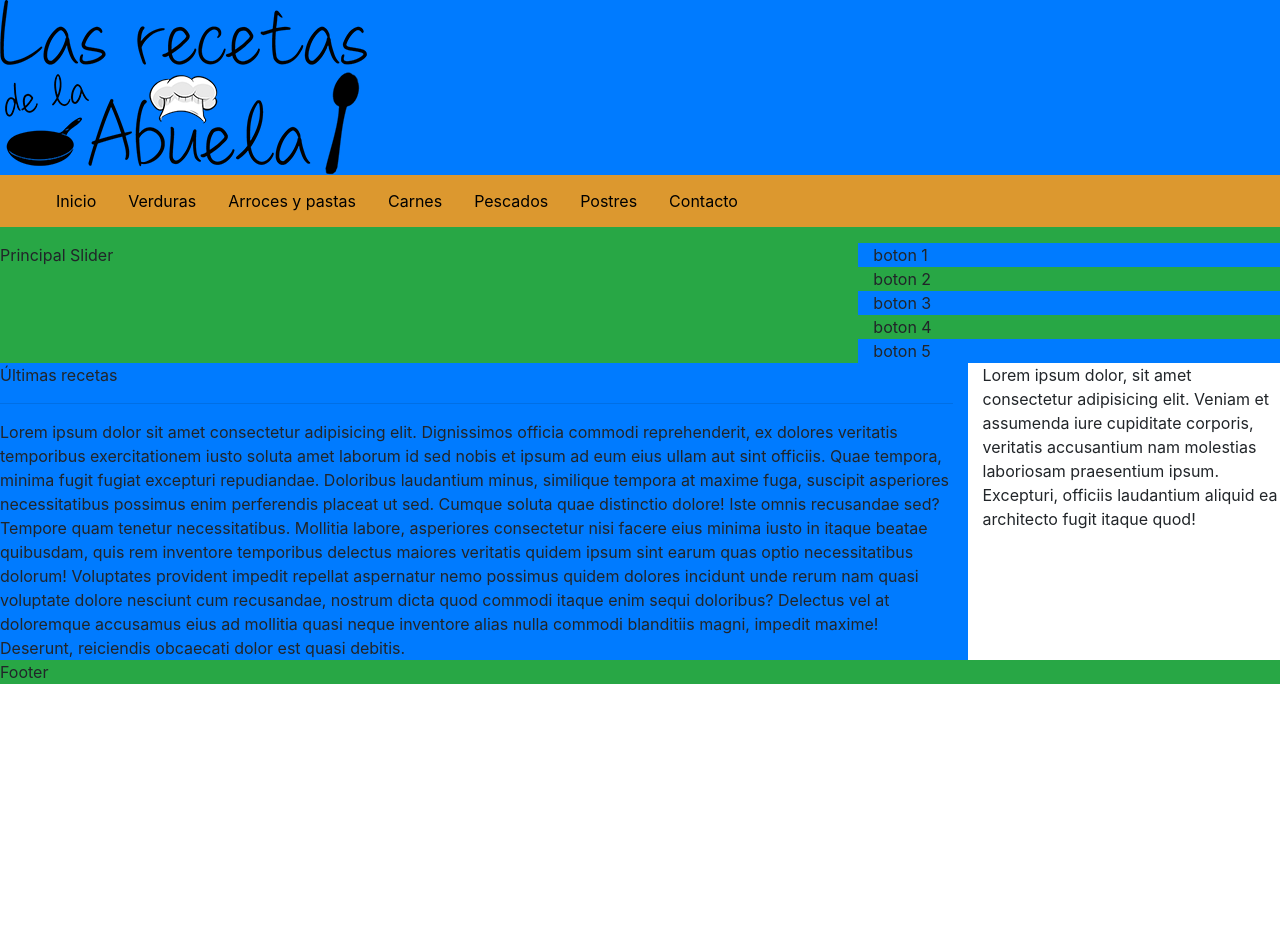
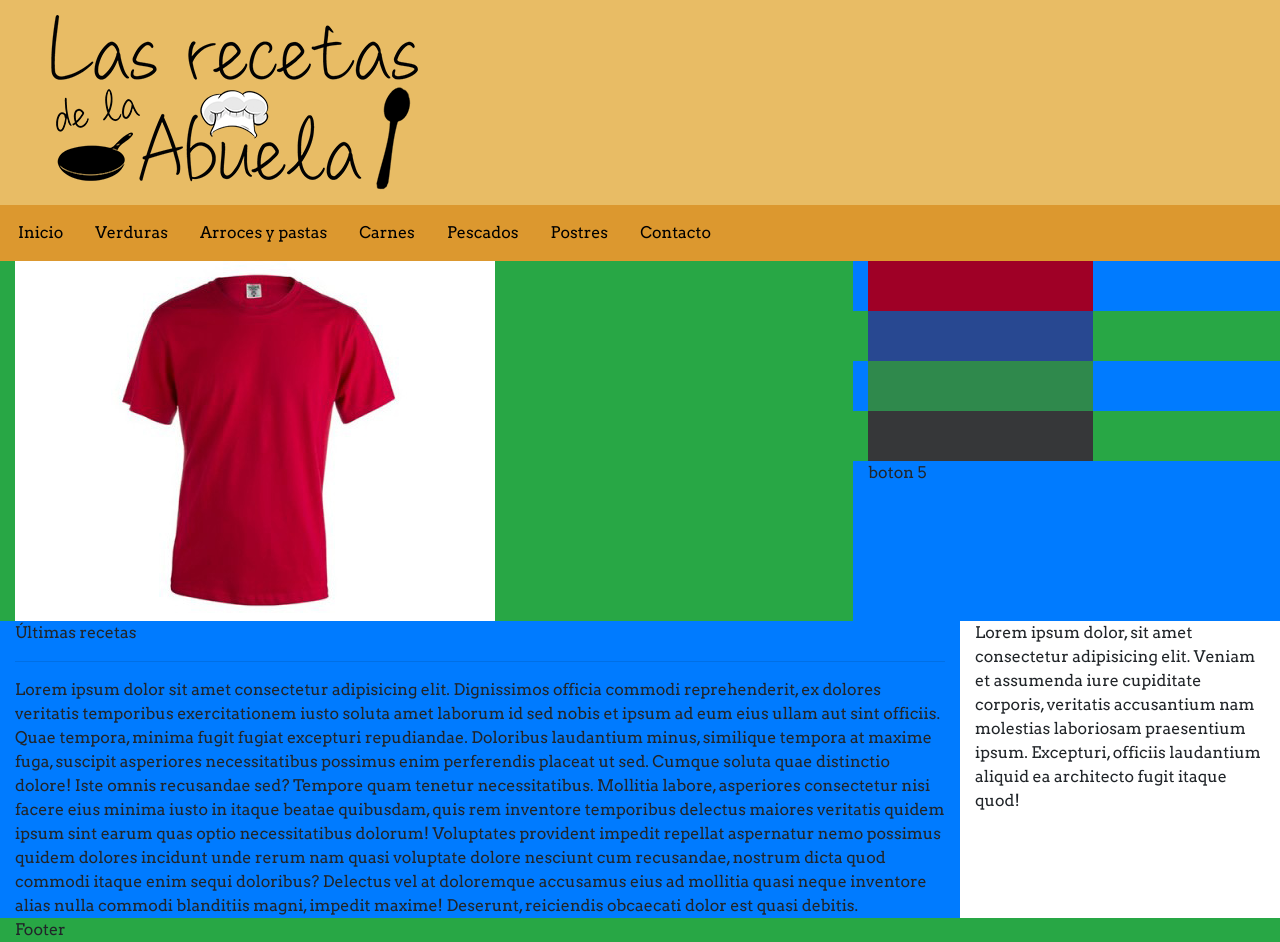
Before and after one commit to lasrecetasdelabuelaLM/recetasdelabuela, a plain HTML site: page index.html in a window 1280 px wide. Before the commit the page ends 800 px from the top, so only its background shows below. Drawn offline with nearby package versions, Linux system fonts and the light colour scheme.

Commit message:
Bootstrap, cabercera y primeros pasos slide

```diff
--- a/index.html
+++ b/index.html
@@ -9,14 +9,27 @@
     <!-- Bootstrap CSS -->
     <link rel="stylesheet" href="https://stackpath.bootstrapcdn.com/bootstrap/4.4.1/css/bootstrap.min.css"
         integrity="sha384-Vkoo8x4CGsO3+Hhxv8T/Q5PaXtkKtu6ug5TOeNV6gBiFeWPGFN9MuhOf23Q9Ifjh" crossorigin="anonymous">
+    <link href="https://fonts.googleapis.com/css?family=Arvo&display=swap" rel="stylesheet">
     <style>
+
+    body {
+        font-family: 'Arvo', serif;
+    }
+    .cabecera {
+        background-color: #e8bc65;
+        padding: 15px;
+        padding-left: 4%;
+    }
+    .menu_navegacion {
+        width: 100%;
+        background-color: #dc982f;
+    }
     /* Estilos correspondientes al menú de navegación*/
     ul {
     list-style-type: none;
-    margin: 10;
-    padding: 10;
+    margin: 1px;
+    padding: 1px;
     overflow: hidden;
-    background-color: #dc982f;
     }
 
     li {
@@ -40,16 +53,19 @@
 </head>
 
 <body>
-    <div class="contenedor">
-        <div class="row">
-            <div class="col-12 bg-primary align-items-center">
+    <div class="container-{breakpoint}"> <!-- Contenedor genérico de toda la página-->
+        <div class="cabecera">
+            <div class="row">
+            <div class="col-12 bg-transparent align-items-center">
                 <!-- Cabecera -->
                 <img src="./img/logo-abuela.png" alt="Logo Recetas Abuela"/>
+            </div>
             </div>
         </div>
         <div class="row">
             <!-- Menú de navegación-->
-            <div class="col-12 bg-success">
+            <div class="menu_navegacion">
+                <div class="col-12 bg-transparent align-items-center">
                 <ul>
                     <li><a href="ruta" target = "_blank" >Inicio</a></li>
                     <li><a href="ruta" target = "_blank" >Verduras</a></li>
@@ -59,30 +75,70 @@
                     <li><a href="ruta" target = "_blank" >Postres</a></li>
                     <li><a href="ruta" target = "_blank" >Contacto</a></li>
                   </ul>
+                </div>
             </div>
         </div>
+        <div class="container-fluid"> <!-- Contenedor que incluye el cuerpo y pie de la página -->
         <div class="row">
             <div class="col-8 bg-success">
                 <!-- Imágenes principal del Slider-->
-                <p>Principal Slider</p>
+                <div class="w3-content" style=display:inline;">
+                    <img class="mySlides" src="img/slide/001.jpg" style="">
+                    <img class="mySlides" src="img/slide/002.jpg" style="display:none">
+                    <img class="mySlides" src="img/slide/003.jpg" style="display:none">
+                    <img class="mySlides" src="img/slide/004.jpg" style="display:none">
+                  </div>
             </div>
             <div class="col-4 bg-primary">
                 <!-- Botones del Slider -->
+                <div class="w3-row-padding w3-section style=" style="max-width:20%""></div>
                 <div class="row">
-                    <div class="col-12">boton 1</div>
+                    <div class="col-12">
+                        <div class="w3-col s4">
+                        <img class="demo w3-opacity w3-hover-opacity-off" src="img/slide/001b.jpg" style="width:225px;cursor:pointer" onclick="currentDiv(1)">
+                      </div></div>
                 </div>
                 <div class="row">
-                    <div class="col-12 bg-success">boton 2</div>
+                    <div class="col-12 bg-success">
+                        <div class="w3-col s4">
+                        <img class="demo w3-opacity w3-hover-opacity-off" src="img/slide/002b.jpg" style="width:225px;cursor:pointer" onclick="currentDiv(2)">
+                      </div></div>
                 </div>
                 <div class="row">
-                    <div class="col-12">boton 3</div>
+                    <div class="col-12">
+                        <div class="w3-col s4">
+                        <img class="demo w3-opacity w3-hover-opacity-off" src="img/slide/003b.jpg" style="width:225px;cursor:pointer" onclick="currentDiv(3)">
+                      </div></div>
                 </div>
                 <div class="row">
-                    <div class="col-12 bg-success">boton 4</div>
+                    <div class="col-12 bg-success"><div class="w3-col s4">
+                        <img class="demo w3-opacity w3-hover-opacity-off" src="img/slide/004b.jpg" style="width:225px;cursor:pointer" onclick="currentDiv(4)">
+                      </div></div>
                 </div>
                 <div class="row">
                     <div class="col-12">boton 5</div>
                 </div>
+                <script>
+                    function currentDiv(n) {
+                      showDivs(slideIndex = n);
+                    }
+
+                    function showDivs(n) {
+                      var i;
+                      var x = document.getElementsByClassName("mySlides");
+                      var dots = document.getElementsByClassName("demo");
+                      if (n > x.length) {slideIndex = 1}
+                      if (n < 1) {slideIndex = x.length}
+                      for (i = 0; i < x.length; i++) {
+                        x[i].style.display = "none";
+                      }
+                      for (i = 0; i < dots.length; i++) {
+                        dots[i].className = dots[i].className.replace(" w3-opacity-off", "");
+                      }
+                      x[slideIndex-1].style.display = "block";
+                      dots[slideIndex-1].className += " w3-opacity-off";
+                    }
+                    </script>
             </div>
         </div>
         <div class="row">
@@ -119,6 +175,7 @@
             </div>
         </div>
     </div>
+    </div>
 
     <!-- Optional JavaScript -->
     <!-- jQuery first, then Popper.js, then Bootstrap JS -->
```
Also changed, not shown: 3 other files.
